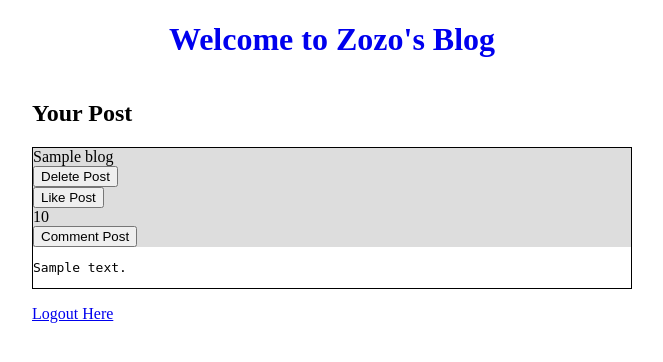
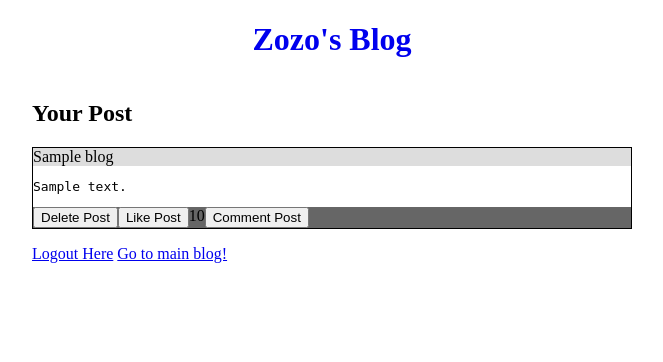
Before and after one commit to rttomlinson/blogproject, a Python web app: template templates/new-blog-post.html in a window 1280 px wide. Shown: the top 362 px of the page, without its empty margins (308-971 px from the left). Run offline with Jinja, Linux system fonts and the light colour scheme; the template is opened without the code that fills it: most values are stand-ins (such as "Sample title", 1, 10 or a date in 2020).

Commit message:
Clean HTML

```diff
--- a/main.py
+++ b/main.py
@@ -288,7 +288,7 @@ class LikeHandler(Handler):
             blog_creator = blog_entity.creator
             cookie_ID = self.get_accountID_from_cookie()
             if blog_creator != cookie_ID:
-                blog_entity.likes += 1 #Increase Like count
+                blog_entity.likes += 1 #Increase Like count. Not exactly working
                 blog_entity.put()
                 self.redirect("/blog")
             else:
--- a/templates/container_page.html
+++ b/templates/container_page.html
@@ -13,13 +13,11 @@
 			<a href="/">
 		{% endif %}
 			<header class="blog-header">
-				<h1>Welcome to Zozo's Blog</h1>
+				<h1>Zozo's Blog</h1>
 			</header>
-		</a>
+			</a>
 		{% block content %}
 		{% endblock %}
-	{% block logout %}
-	{% endblock %}
 	</body>
 
 </html>
--- a/templates/css/main.css
+++ b/templates/css/main.css
@@ -33,3 +33,8 @@ article {
 .blog-title {
 	background-color:#ddd;
 }
+
+footer.blog-actions {
+	background-color: #666;
+	display:flex;
+}
--- /dev/null
+++ b/templates/logout_button.html
@@ -0,0 +1 @@
+<a href="/logout">Logout Here</a>
--- a/templates/new-blog-post.html
+++ b/templates/new-blog-post.html
@@ -3,31 +3,10 @@
 {% block content %}
 <section>
 	<h1>Your Post</h1>
-	<article>
-		<header class="blog-title">{{blog.subject}}
-			<form method="post" action="/delete">
-				<input type="hidden" name="delete" value="{{blog.get_ID()}}">
-				<input type="submit" value="Delete Post">
-			</form>
-			<form method="post" action="/like">
-				<input type="hidden" name="like" value="{{blog.get_ID()}}">
-				<input type="submit" value="Like Post">
-			</form>
-			{{blog.likes}}
-			<form method="get" action="/comment">
-				<input type="hidden" name="comment" value="{{blog.get_ID()}}">
-				<input type="submit" value="Comment Post">
-			</form>
-		</header>
-		<pre>{{blog.content}}</pre>
-		<footer>
-		</footer>
-	</article>
+		{% include 'single_blog_post.html' %}
 </section>
 <footer>
 </footer>
+{% include 'logout_button.html' %}
+<a href="/blog">Go to main blog!</a>
 {% endblock %}
-<a href="/blog">Go to main blog!</a>
-{% block logout %}
-<a href="/logout">Logout Here</a>
-{% endblock %}
--- a/templates/signin_page.html
+++ b/templates/signin_page.html
@@ -4,7 +4,7 @@
 	<h1>Sign-in to account!</h1>
 		<form method="post">
 			<label>Username
-				<input type="text" name="username" value="">
+				<input type="text" name="username" value="{{username}}">
 			</label>{{error_user}}
 			<br>
 			<label>Password
@@ -14,5 +14,4 @@
 			<input type="submit">
 		</form>
 		<a href="/signup">Go to signup page</a>
-
 {% endblock %}
--- /dev/null
+++ b/templates/single_blog_post.html
@@ -0,0 +1,28 @@
+<article>
+	<header class="blog-title">{{blog.subject}}
+	{{error_msg}} <!--Need to have an identifier for the specific message-->
+	</header>
+	<pre>{{blog.content}}</pre>
+	<!--
+	{% if blog.comments %}
+	{% for comment in blog.comments %} comments is only keys right now
+		<h2>Comment</h2>
+			<pre>{{comment.content}}</pre> Not seeing comments because we only have keys
+	{% endfor %}
+	{% endif %} -->
+	<footer class="blog-actions">
+		<form method="post" action="/delete">
+			<input type="hidden" name="delete" value="{{blog.get_ID()}}">
+			<input type="submit" value="Delete Post">
+		</form>
+		<form method="post" action="/like">
+			<input type="hidden" name="like" value="{{blog.get_ID()}}">
+			<input type="submit" value="Like Post">
+		</form>
+			{{blog.likes}}
+		<form method="get" action="/comment"> <!--This needs to render the page first. Got it-->
+			<input type="hidden" name="parent" value="{{blog.get_ID()}}">
+			<input type="submit" value="Comment Post">
+		</form>
+	</footer>
+</article>
```
Also changed, not shown: templates/blog-page.html (+2 -31 lines), 1 other file.
